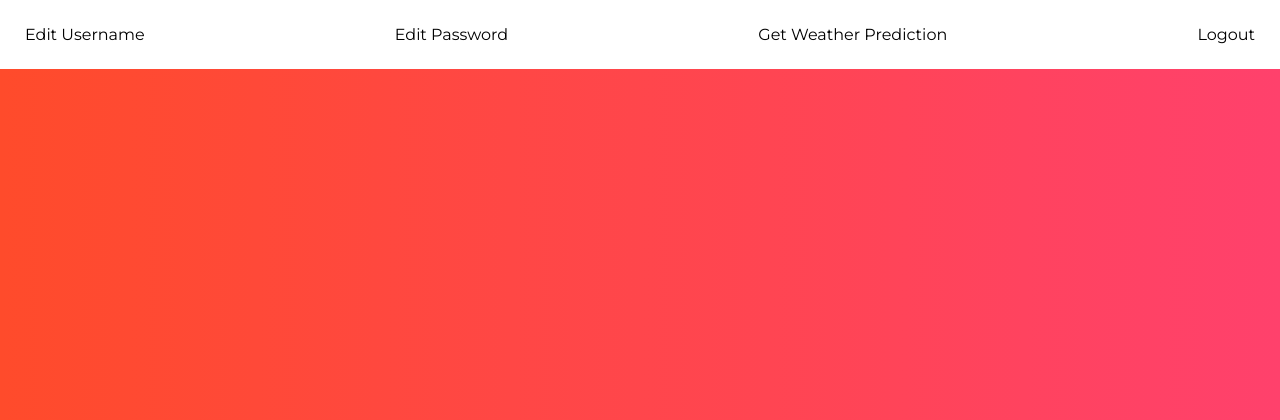
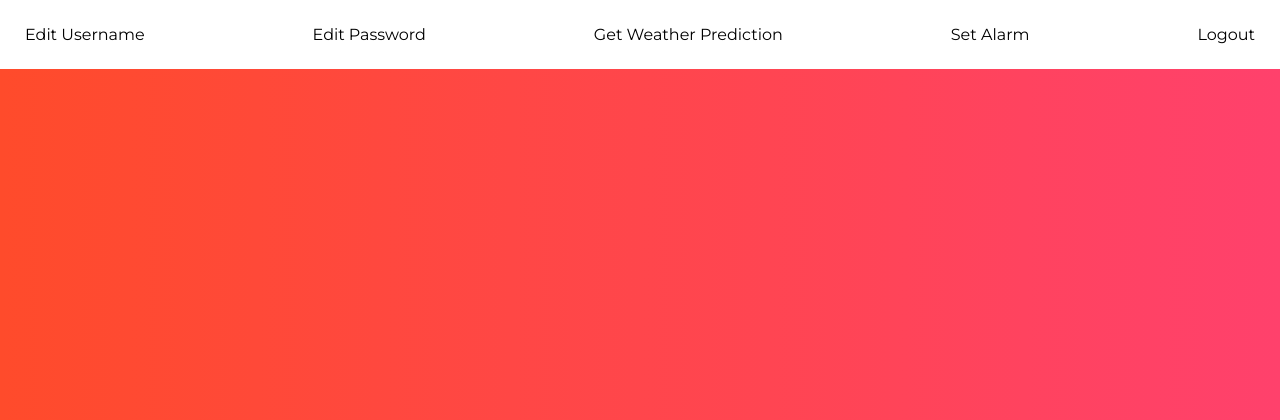
Before and after one commit to vedant711/weather_prediction, a Flask app: page /1 in a window 1280 px wide. Shown: the top 420 px of the page. Run offline with Flask 3, Linux system fonts and the light colour scheme; parts of the project's set-up code (start-up, migrations or seed data) failed here and were passed over.

Commit message:
alarm feature added

```diff
--- a/main.py
+++ b/main.py
@@ -8,7 +8,8 @@ import datetime
 import requests
 import random
 import csv
-
+from playsound import playsound
+from threading import Thread
 
 app = Flask(__name__)
 model = pickle.load(open('model.pkl', 'rb'))
@@ -219,9 +220,50 @@ def edit_pwd(id):
 #         writer.writerows(csv_row)
 #     return redirect('/'+str(dates[0]))
 
+@app.route('/setalarm/<id>', methods=['GET','POST'])
+def thread(id):
+    t=Thread(target=alarm,args=(id,))
+    t.run()
+
 @app.route('/logout')
 def logout():
     return redirect('/')
 
+def alarm(id):
+    time = request.form.get('time')
+    if len(time) != 11:
+        vali = 'Incorrect format'
+    elif int(time[:2]) > 12 and int(time[:2])<0:
+        vali = 'Incorrect format'
+    elif int(time[3:5]) >= 60 and int(time[3:5]) < 0:
+        vali = 'Incorrect format'
+    elif int(time[6:8]) >= 60 and int(time[6:8]) < 0:
+        vali = 'Incorrect format'
+    elif time[9:11].lower() != 'am' and time[9:11].lower() != 'pm':
+        vali = 'Incorrect format'
+    else:
+        vali = 'ok'
+
+    # w = Label(root, text=vali,font=("Helvetica 10 bold"),fg="red")
+
+    if vali != 'ok':
+        # print(vali)
+        # print(time)
+        # w.pack()
+        flash(vali)
+    else:
+        flash(f'Alarm set for {time}')
+        # Label(root, text=f'Alarm set for {time}',font=("Helvetica 10 bold"),fg="red").pack()
+        while True:
+            # print('sleep')
+            now = datetime.datetime.now()
+            if int(time[:2]) == int(now.strftime('%I')) and int(time[3:5]) == int(now.strftime('%M')) and int(time[6:8]) == int(now.strftime('%S')) and time[9:11].upper() == now.strftime('%p'):
+                # print('Wake Up!')
+                # Label(root, text=f'Wake Up!',font=("Helvetica 10 bold"),fg="red").pack()
+                flash('Wake Up!')
+                playsound('alarm_classic.mp3')
+                break
+    return redirect('/'+id)
+
 if __name__=='__main__':
     app.run(debug=True)
--- a/requirements.txt
+++ b/requirements.txt
@@ -15,6 +15,7 @@ MarkupSafe==2.1.1
 mysqlclient==2.1.1
 numpy==1.23.5
 pandas==1.5.2
+playsound==1.2.2
 python-dateutil==2.8.2
 pytz==2022.6
 requests==2.28.1
--- a/templates/indi_usr.html
+++ b/templates/indi_usr.html
@@ -13,6 +13,7 @@
         <p onclick="document.getElementById('edit').style.display=(document.getElementById('edit').style.display == 'none')?'block' :'none'">Edit Username</p>
         <p onclick="document.getElementById('editpwd').style.display=(document.getElementById('editpwd').style.display == 'none')?'block' :'none'">Edit Password</p>
         <p onclick="document.getElementById('predict').style.display=(document.getElementById('predict').style.display == 'none')?'block' :'none'">Get Weather Prediction</p>
+        <p onclick="document.getElementById('alarm').style.display=(document.getElementById('alarm').style.display == 'none')?'block' :'none'">Set Alarm</p>
         <a href="/logout"><p>Logout</p></a>
 
     </div>
@@ -48,6 +49,12 @@
         <form action="/editpwd/{{usr.id}}" method="post" style="display:none;" id="editpwd">
             <input type="password" name="password" id="" placeholder="Enter the new password">
             <input type="submit" value="Edit">
+        </form>
+
+        <form action="/setalarm/{{usr.id}}" method="post" style="display: none;" id="alarm">
+            <input type="text" name="time" id="" placeholder="Enter the time in HH:MM:SS AM/PM">
+            <input type="submit" value="Set Alarm">
+
         </form>
 
         <table>
```
Also changed, not shown: 1 other file.
